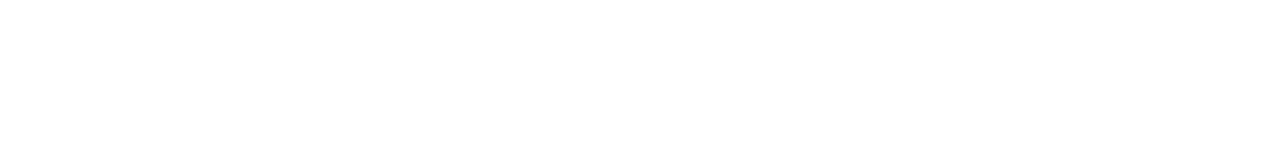
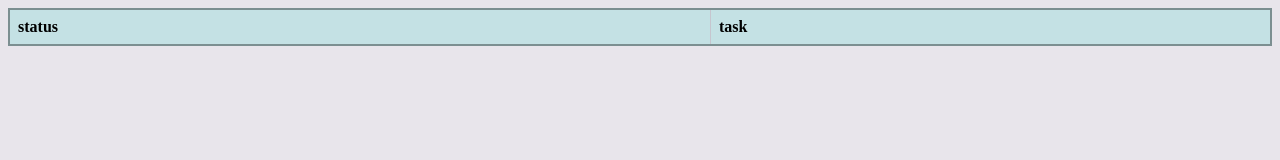
Before and after one commit to semisolidowl/soxes_schnupper_app, a plain HTML site: page website/index.html in a window 1280 px wide. Drawn offline with Linux system fonts and the light colour scheme.

Commit message:
added simple table

```diff
--- /dev/null
+++ b/website/css/style.css
@@ -0,0 +1,17 @@
+body {
+    background-color: rgb(232, 229, 235);
+}
+
+table {
+    background-color: rgb(196, 225, 228);
+    border: 2px solid rgb(124, 143, 145);;
+    padding: 30px;
+    border-collapse: collapse;
+  width: 100%;
+}
+
+td, th {
+    border: 1px solid #c6c5ce;
+    text-align: left;
+    padding: 8px;
+  }
--- a/website/index.html
+++ b/website/index.html
@@ -3,9 +3,15 @@
     <meta charset="UTF-8">
     <meta http-equiv="X-UA-Compatible" content="IE=edge">
     <meta name="viewport" content="width=device-width, initial-scale=1.0">
-    <title>Document</title>
+    <link rel="stylesheet" href="css/style.css">
+    <title>TaskList</title>
 </head>
 <body>
-
+    <table>
+        <tr>
+            <th>status</th>
+            <th>task</th>
+        </tr>
+    </table>
 </body>
 </html>
```
